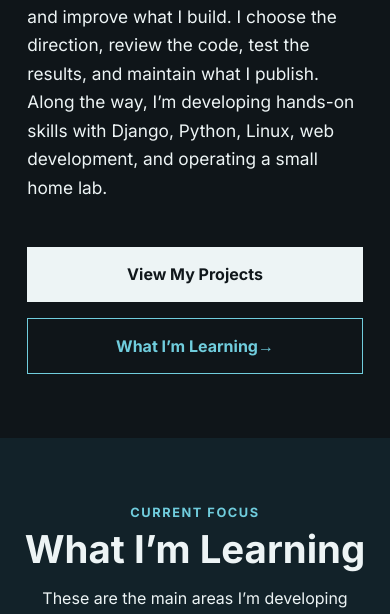
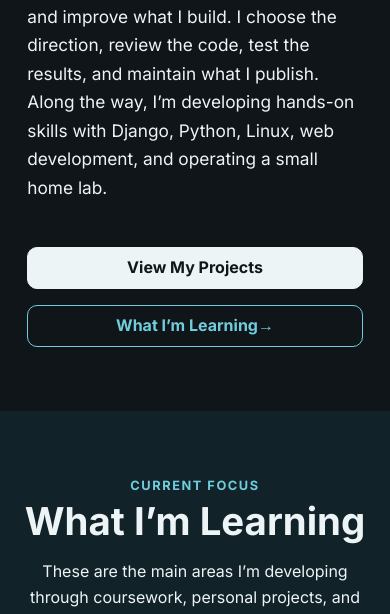
Before and after one commit to RojasWebs/rojaswebs-django-2026, a Django app: page / in a window 390 px wide. Shown: the part 1132-1746 px from the top of the page. Run offline with Django 5.2, Linux system fonts and the light colour scheme; data that the repository does not hold is empty.

Commit message:
Refine responsive button sizing

```diff
--- a/website/static/website/css/style.css
+++ b/website/static/website/css/style.css
@@ -367,11 +367,13 @@ h2 {
     display: inline-flex;
     align-items: center;
     justify-content: center;
-    min-height: 52px;
-    padding: .85rem 1.5rem;
+    min-height: 2.625rem;
+    padding: .45rem 1.2rem;
     text-decoration: none;
     font-weight: 700;
+    line-height: 1.2;
     border: 1px solid var(--primary-background);
+    border-radius: 10px;
     transition: transform 180ms ease, background 180ms ease, color 180ms ease;
 }
 
@@ -777,12 +779,15 @@ h2 {
 
 .contact-form button {
     display: inline-block;
-    padding: .9rem 1.5rem;
+    min-height: 2.625rem;
+    padding: .45rem 1.2rem;
     border: 0;
+    border-radius: 10px;
     background: var(--accent);
     color: var(--accent-contrast);
     font: inherit;
     font-weight: 700;
+    line-height: 1.2;
     cursor: pointer;
 }
 
```
